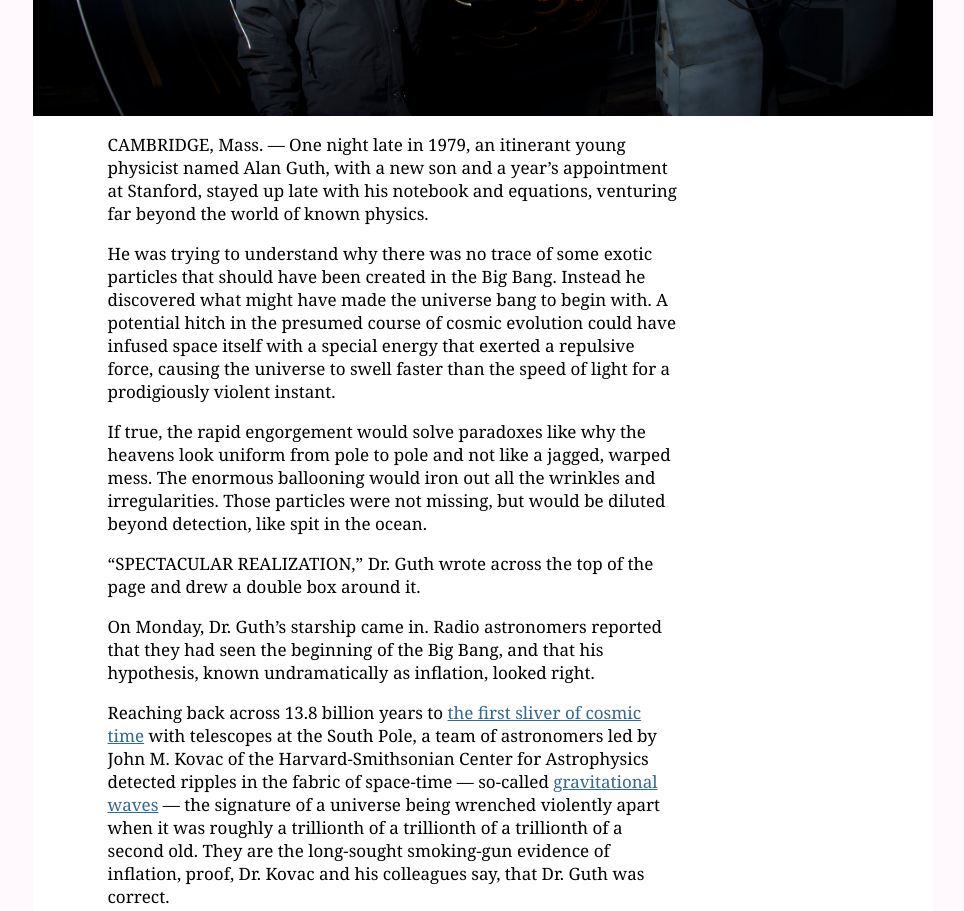
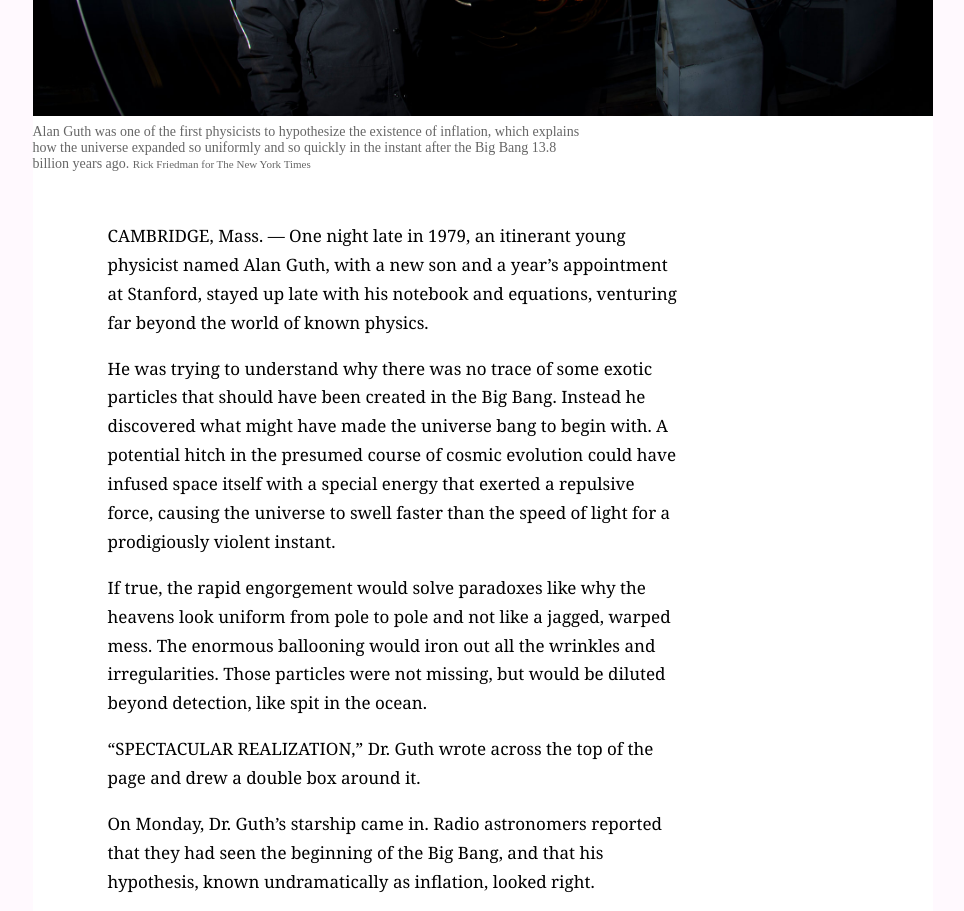
Before and after one commit to 105ron/nyt-article, a plain HTML site: page index.html in a window 1280 px wide. Shown: the part 940-1851 px from the top of the page, without its empty margins (170-1134 px from the left). Drawn offline with Linux system fonts and the light colour scheme.

Commit message:
add caption to main image

```diff
--- a/index.html
+++ b/index.html
@@ -1,5 +1,5 @@
 <!DOCTYPE html>
-<html>
+<html lang="en">
 
   <head>
     <meta charset="UTF-8">
@@ -110,7 +110,7 @@
     <div class="left"></div>
     <div class="main-container">
       <a href="http://www.theodinproject.com">
-        <img id="advertisement" src="images/usless_spinny_things.jpeg" alt="Advertisement" title="Why not but some of these useless spinny things?" width="790" height="218">
+        <img id="advertisement" src="images/usless_spinny_things.jpeg" alt="Advertisement" title="Why not buy some of these useless spinny things?" width="790" height="218">
       </a>
       <article>
         <header class="article-header">
@@ -136,6 +136,11 @@
           <img src="images/cosmos.jpeg" alt="" width="900" height="506">
           </div>
         </div>
+          <div class="caption-container">
+            <h5>
+              Alan Guth was one of the first physicists to hypothesize the existence of inflation, which explains how the universe expanded so uniformly and so quickly in the instant after the Big Bang 13.8 billion years ago. <span class="caption-by">Rick Friedman for The New York Times </span>
+            </h5>
+          </div>
         <div class="text-container">
           <p>
             CAMBRIDGE, Mass. — One night late in 1979, an itinerant young physicist named Alan Guth, with a new son and a year’s appointment at Stanford, stayed up late with his notebook and equations, venturing far beyond the world of known physics.
@@ -164,6 +169,7 @@
           <p>
             Confirming inflation would mean that the universe we see, extending 14 billion light-years in space with its hundreds of billions of galaxies, is only an infinitesimal patch in a larger cosmos whose extent, architecture and fate are unknowable. Moreover, beyond our own universe there might be an endless number of other universes bubbling into frothy eternity, like a pot of pasta water boiling over.
           </p>
+          <strong>‘As Big as It Gets’</strong>
         </div>
       </article>
     </div><!-- main-container -->
--- a/stylesheets/styles.css
+++ b/stylesheets/styles.css
@@ -422,6 +422,28 @@ h1 {
 
 /*
  *****************************************
+ * Section Header =image
+ *****************************************
+*/
+
+h5 {
+  margin: 8px 0 15px 0;
+  font-family: "times new roman",times,serif;
+  font-size: 14px;
+  color: #666;
+  font-weight: 300;
+}
+.caption-container {
+  margin-bottom: 50px;
+  width: 550px;
+}
+
+.caption-by {
+  font-size: 11px;
+  font-weight: 400;
+}
+/*
+ *****************************************
  * Section Header =text-container
  *****************************************
 */
@@ -434,8 +456,15 @@ h1 {
 .text-container p {
   font-family: georgia,"times new roman",times,serif;
   font-size: 17px;
+  line-height: 1.7;
 }
 
 .text-container a {
   color: rgb(50, 104, 145);
 }
+
+strong {
+  font-size: 17px;
+  font-weight: 700;
+  line-height: 26px;
+}
```
